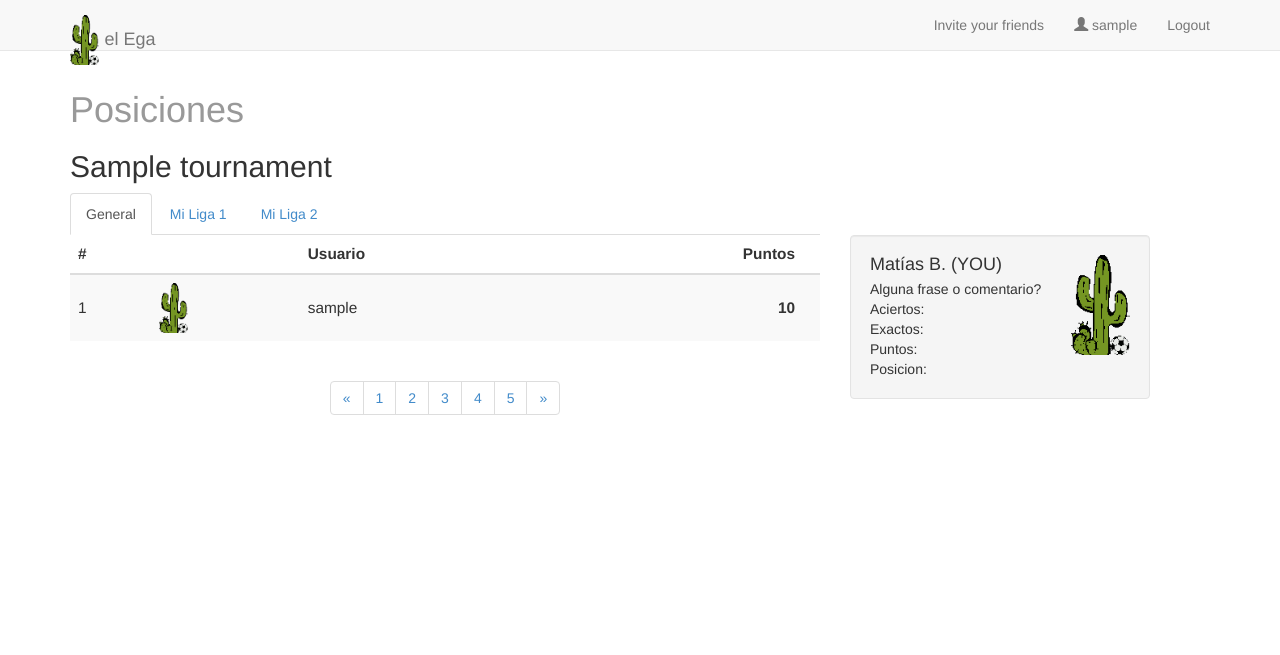
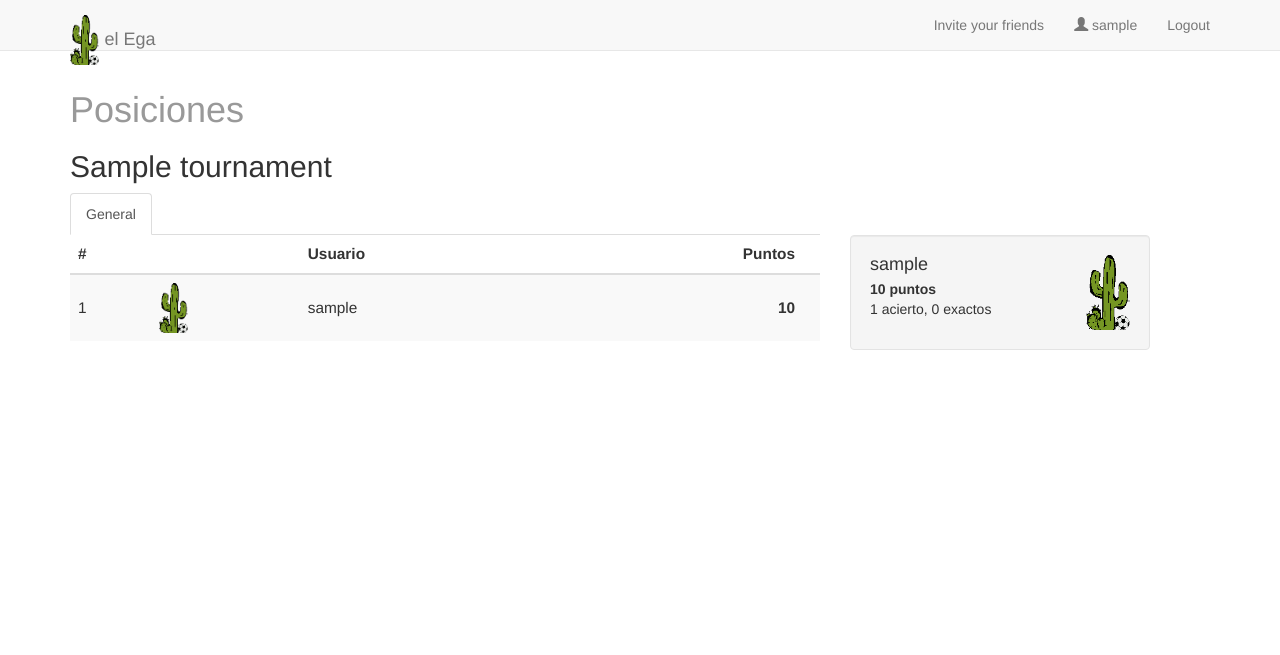
Before and after one commit to el-ega/fenics, a Django app: a page that uses ega/templates/ega/ranking.html in a window 1280 px wide. Shown: the top 655 px of the page. Run offline with Django 3.2, Linux system fonts and the light colour scheme; a user stored in the database is signed in; tables that the repository leaves empty hold one stand-in row (values such as "Sample post"); some libraries are stand-ins or nearby versions.

Commit message:
Improved stats and rankings.

```diff
--- a/ega/models.py
+++ b/ega/models.py
@@ -32,6 +32,7 @@ def rand_str(length=8):
 
 
 class EgaUser(AbstractUser):
+    # TODO: add avatar
 
     invite_key = models.CharField(
         max_length=10, default=partial(rand_str, 20), unique=True)
@@ -42,6 +43,17 @@ class EgaUser(AbstractUser):
         if body is None:
             body = INVITE_BODY
         send_mail(subject, body, EL_EGA_NO_REPLY, emails)
+
+    def stats(self, tournament):
+        """User stats for given tournament."""
+        stats = {}
+        ranking = Prediction.objects.filter(
+            match__tournament=tournament, user=self, score__gt=0)
+        stats['winners'] = len(ranking)
+        stats['score'] = sum(r.score for r in ranking)
+        stats['exacts'] = sum(1 for r in ranking
+                              if r.score == game_settings.EXACTLY_MATCH_POINTS)
+        return stats
 
 
 class Tournament(models.Model):
@@ -61,6 +73,7 @@ class Tournament(models.Model):
         return self.match_set.filter(when__range=(now, until))
 
     def ranking(self):
+        """Users ranking in the tournament."""
         ranking = Prediction.objects.filter(
             match__tournament=self).values('user__username').annotate(
                 total=Sum('score'), count=Count('id')).order_by('-total')
--- a/ega/settings.py
+++ b/ega/settings.py
@@ -8,3 +8,5 @@ STARRED_MATCH_POINTS = 1
 MATCH_WON_POINTS = 3
 MATCH_TIE_POINTS = 1
 MATCH_LOST_POINTS = 0
+
+RANKING_TEAMS_PER_PAGE = 10
--- a/ega/templates/ega/ranking.html
+++ b/ega/templates/ega/ranking.html
@@ -1,19 +1,5 @@
 {% extends 'base.html' %}
 {% load staticfiles %}
-
-{% block extra-head %}
-<style>
-
-table.ranking tbody tr td {
-    vertical-align: middle;
-}
-
-table.ranking {
-    font-size: 1.1em;
-}
-
-</style>
-{% endblock %}
 
 {% block content-title %}Posiciones{% endblock %}
 
@@ -25,8 +11,10 @@ table.ranking {
     <div class="col-md-8">
         <ul class="nav nav-tabs">
         <li class="active"><a href="#">General</a></li>
+        {% comment %}
         <li><a href="#">Mi Liga 1</a></li>
         <li><a href="#">Mi Liga 2</a></li>
+        {% endcomment %}
         </ul>
     </div>
 </div>
@@ -46,7 +34,7 @@ table.ranking {
             {% for row in ranking %}
                 <tr>
                     <td>{{ forloop.counter }}</td>
-                    <td><img style="max-width: 50px; max-height: 50px" src="{% static 'images/logo.gif' %}" /></td>
+                    <td><img class="avatar" src="{% static 'images/logo.gif' %}" /></td>
                     <td>{{ row.user__username }}</td>
                     <td class="text-right" style="padding-right: 25px"><strong>{{ row.total }}</strong></td>
                 </tr>
@@ -56,13 +44,17 @@ table.ranking {
 
         <div class="text-center">
             <ul class="pagination">
-                <li><a href="#">&laquo;</a></li>
-                <li><a href="#">1</a></li>
-                <li><a href="#">2</a></li>
-                <li><a href="#">3</a></li>
-                <li><a href="#">4</a></li>
-                <li><a href="#">5</a></li>
-                <li><a href="#">&raquo;</a></li>
+                {% if ranking.has_previous %}
+                    <li><a href="?page={{ ranking.previous_page_number }}">&laquo;</a></li>
+                {% endif %}
+                {% if ranking.paginator.num_pages > 1 %}
+                {% for p in ranking.paginator.page_range %}
+                    <li><a href="?page={{ p }}">{{ p }}</a></li>
+                {% endfor %}
+                {% endif %}
+                {% if ranking.has_next %}
+                    <li><a href="?page={{ ranking.next_page_number }}">&raquo;</a></li>
+                {% endif %}
             </ul>
         </div>
 
@@ -71,16 +63,14 @@ table.ranking {
     <div class="col-md-4">
         <div data-spy="affix">
             <div class="media well" style="width:300px">
-                <a class="pull-right" href="#">
-                    <img class="media-object" style="max-width: 100px; max-height: 100px" src="{% static 'images/logo.gif' %}" />
-                </a>
+                <span class="pull-right">
+                    <img class="media-object user-avatar" src="{% static 'images/logo.gif' %}" />
+                </span>
                 <div class="media-body">
-                    <h4 class="media-heading">Matías B. (YOU)</h4>
-                    Alguna frase o comentario?<br/>
-                    Aciertos:<br/>
-                    Exactos:<br/>
-                    Puntos:<br/>
-                    Posicion:
+                    <h4 class="media-heading">{{ user.username }}</h4>
+                    <strong>{{ stats.score }} punto{{ stats.score|pluralize }}</strong><br/>
+                    {{ stats.winners }} acierto{{ stats.winners|pluralize }},
+                    {{ stats.exacts }} exacto{{ stats.exacts|pluralize }}<br/>
                 </div>
             </div>
 
--- a/ega/views.py
+++ b/ega/views.py
@@ -5,6 +5,7 @@ from django.contrib import messages
 from django.contrib.auth.forms import AuthenticationForm, UserCreationForm
 from django.contrib.auth.decorators import login_required
 from django.contrib.sites.models import Site
+from django.core.paginator import Paginator, EmptyPage, PageNotAnInteger
 from django.core.urlresolvers import reverse
 from django.forms.models import modelformset_factory
 from django.http import Http404, HttpResponseRedirect
@@ -12,6 +13,7 @@ from django.shortcuts import get_object_or_404, render
 from django.template.response import TemplateResponse
 from django.views.decorators.http import require_http_methods
 
+from ega import settings as game_settings
 from ega.forms import InviteFriendsForm, PredictionForm
 from ega.models import EgaUser, League, Prediction, Tournament
 
@@ -99,8 +101,20 @@ def next_matches(request, slug):
 @login_required
 def ranking(request, slug):
     tournament = get_object_or_404(Tournament, slug=slug, published=True)
-    ranking = tournament.ranking()
+
+    scores = tournament.ranking()
+    paginator = Paginator(scores, game_settings.RANKING_TEAMS_PER_PAGE)
+
+    page = request.GET.get('page')
+    try:
+        ranking = paginator.page(page)
+    except PageNotAnInteger:
+        ranking = paginator.page(1)
+    except EmptyPage:
+        ranking = paginator.page(paginator.num_pages)
+
+    stats = request.user.stats(tournament)
 
     return render(
         request, 'ega/ranking.html',
-        {'tournament': tournament, 'ranking': ranking})
+        {'tournament': tournament, 'ranking': ranking, 'stats': stats})
--- a/static/css/style.css
+++ b/static/css/style.css
@@ -11,6 +11,24 @@ body {
 
 .nav-logo {
     max-height: 50px;
+}
+
+table.ranking tbody tr td {
+    vertical-align: middle;
+}
+
+table.ranking {
+    font-size: 1.1em;
+}
+
+.ranking .avatar {
+    max-width: 50px;
+    max-height: 50px;
+}
+
+.user-avatar {
+    max-width: 75px;
+    max-height: 75px;
 }
 
 .team-image {
--- a/static/js/jquery.min.js
+++ /dev/null
@@ -1 +0,0 @@
-jquery-2.0.3.min.js
```
